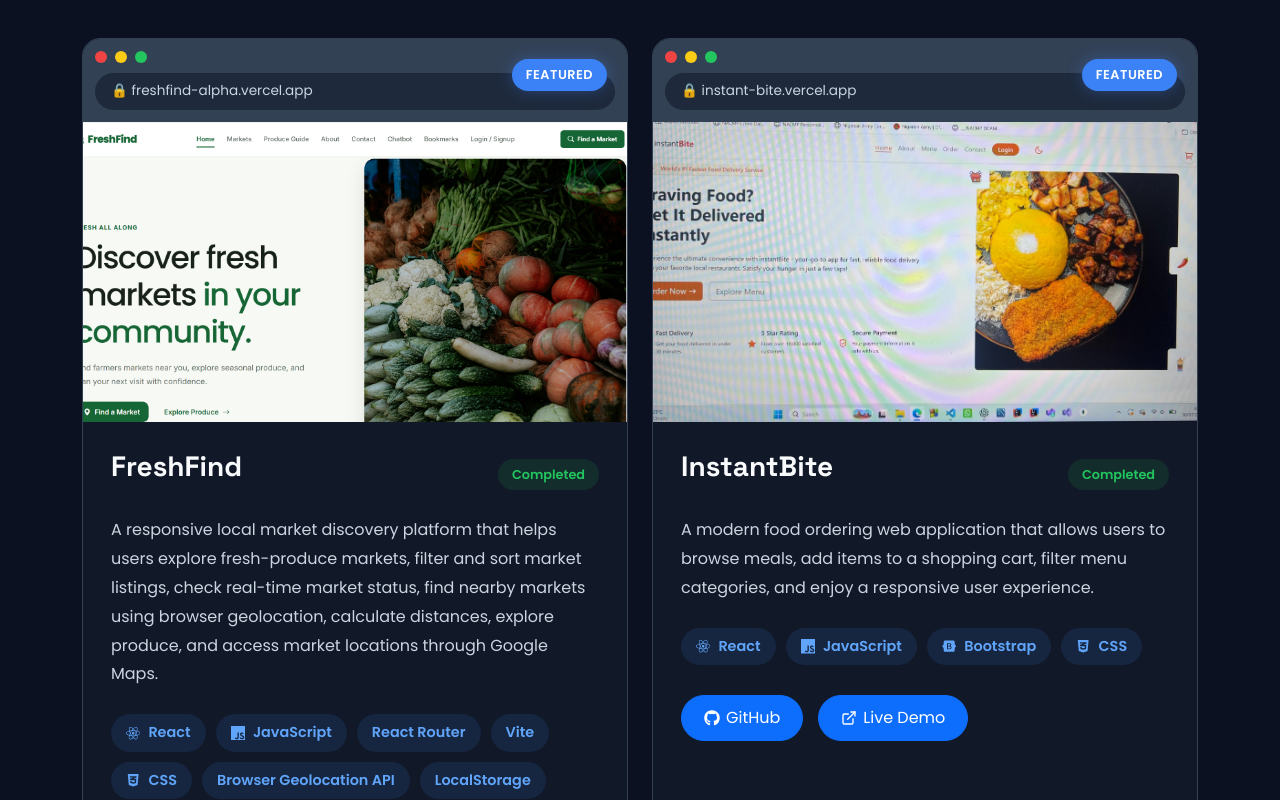
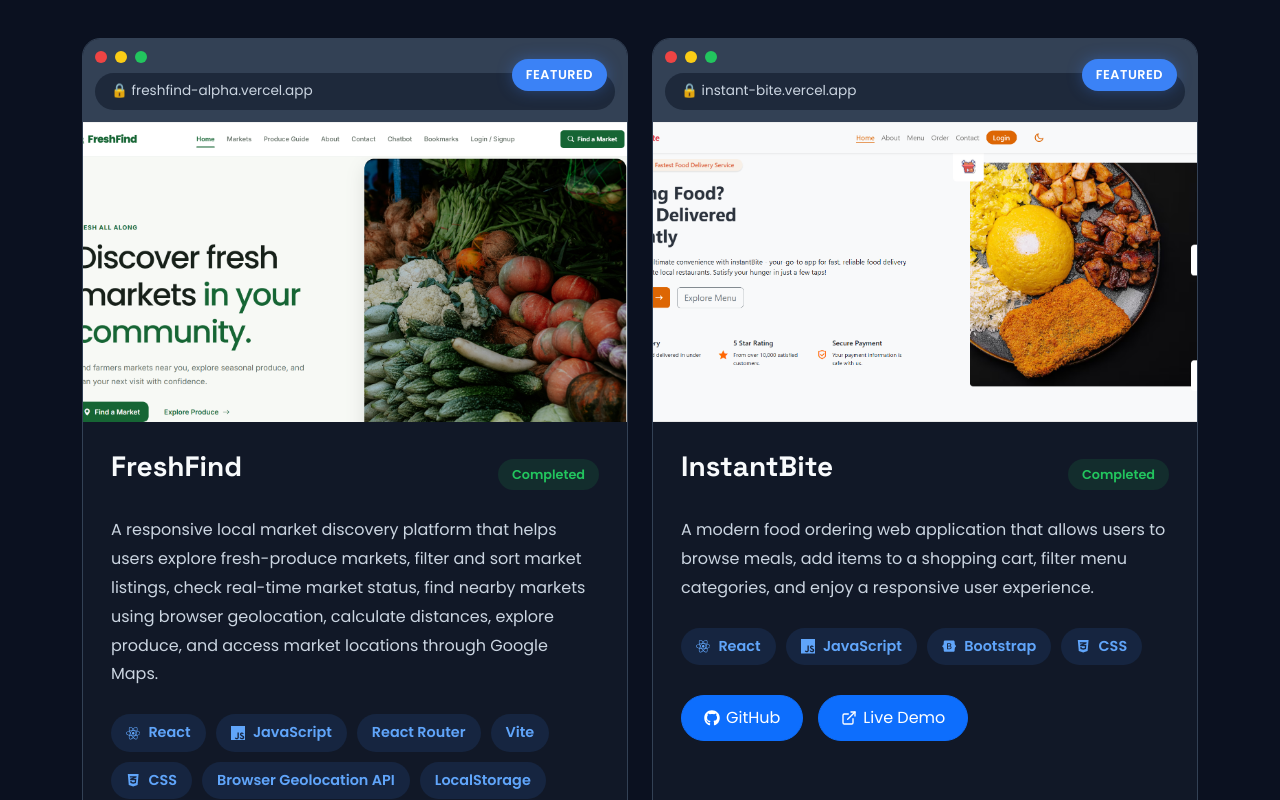
Before and after one commit to vincentlawrencesnr/vincent-portfolio, a React (Vite) app: page / in a window 1280 px wide. Shown: the part 5920-6720 px from the top of the page. Built offline with nearby package versions, Linux system fonts and the light colour scheme.

Commit message:
Update portfolio screenshot references

```diff
--- a/src/data/projects.js
+++ b/src/data/projects.js
@@ -1,9 +1,8 @@
-import moonlight from "../assets/images/moonlight.jpeg";
-import moonlight2 from "../assets/images/moonlight2.jpeg";
-import instantBite from "../assets/images/instantBite.jpeg";
+ import instantbite from "../assets/images/instantbite-home.png";
 import musicplayer from "../assets/images/musicplayerJava.jpeg";
 import travelJapa from "../assets/images/travelJapaCS.jpeg";
 import freshfind from "../assets/images/freshfind-home.png";
+import moonlightevents from "../assets/images/moonlightevents-home.png";
 
 const projects = [
     {
@@ -55,7 +54,7 @@
 
         title: "InstantBite",
 
-        image:instantBite,
+        image:instantbite,
 
         description:
             "A modern food ordering web application that allows users to browse meals, add items to a shopping cart, filter menu categories, and enjoy a responsive user experience.",
@@ -92,7 +91,7 @@
 
         title: "Moonlight Events",
 
-        image: moonlight2,
+        image: moonlightevents,
 
         description:
             "A modern event management website that allows users to explore upcoming festivals, filter events by month and category, view detailed information in elegant modals, and download event details as PDF documents.",
```
